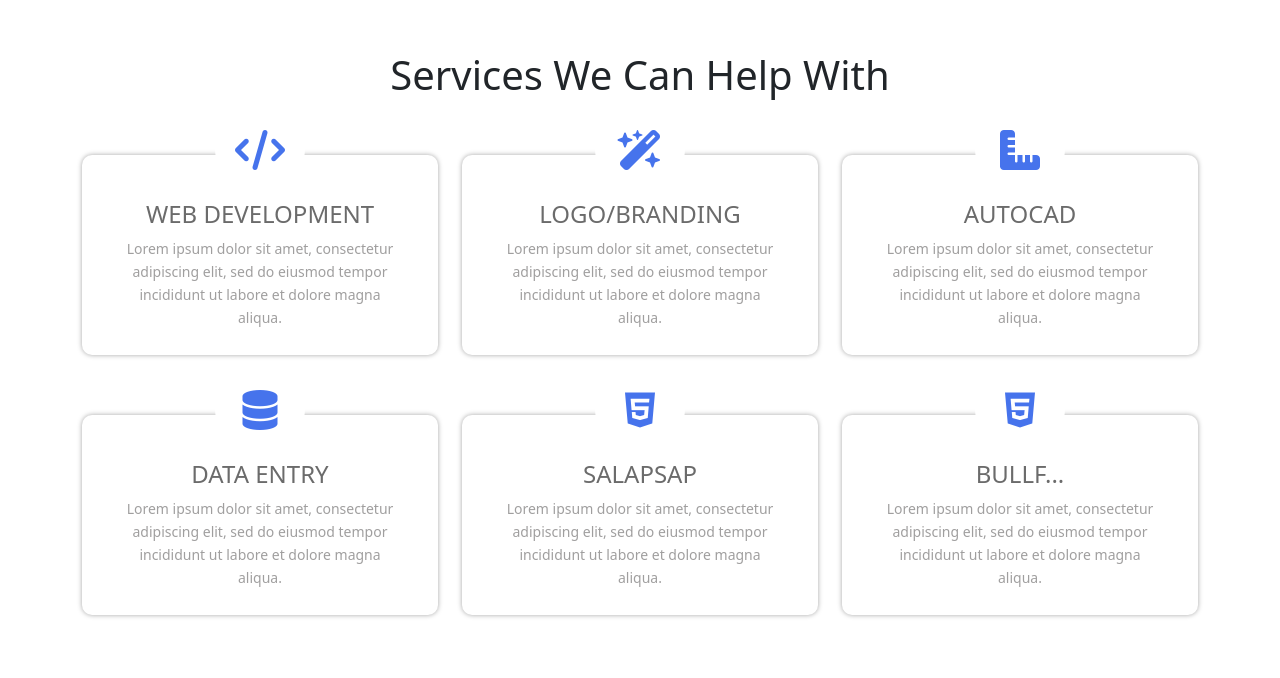
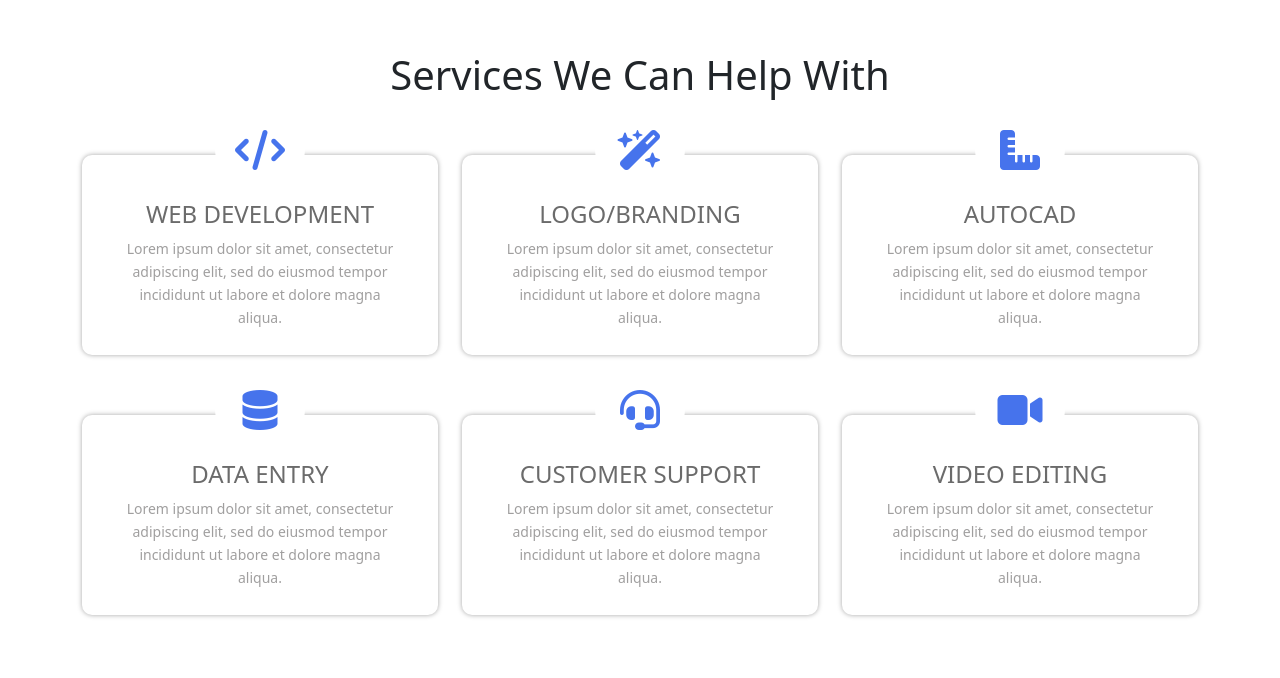
Before and after one commit to Su-nnaj/JJACC, a plain HTML site: page index.html in a window 1280 px wide. Shown: the part 1645-2323 px from the top of the page. Drawn offline with nearby package versions, Linux system fonts and the light colour scheme; a web font is replaced by a local one.

Commit message:
Add files via upload

```diff
--- a/index.html
+++ b/index.html
@@ -133,9 +133,9 @@
               <div class="col-sm-6 col-md-4">
                 <div class="box-shadow">
                     <div class="icon">
-                        <i class="fab fa-html5"></i>
+                      <i class="fa-solid fa-headset"></i>
                     </div>
-                    <h4>Salapsap</h4>
+                    <h4>Customer Support</h4>
                     <p>Lorem ipsum dolor sit amet, consectetur adipiscing elit, sed do eiusmod tempor incididunt ut labore et dolore magna aliqua.</p>
 
                 </div>
@@ -143,9 +143,9 @@
             <div class="col-sm-6 col-md-4">
               <div class="box-shadow">
                   <div class="icon">
-                      <i class="fab fa-html5"></i>
+                    <i class="fa-solid fa-video"></i>
                   </div>
-                  <h4>Bullf...</h4>
+                  <h4>Video Editing</h4>
                   <p>Lorem ipsum dolor sit amet, consectetur adipiscing elit, sed do eiusmod tempor incididunt ut labore et dolore magna aliqua.</p>
 
               </div>
```
